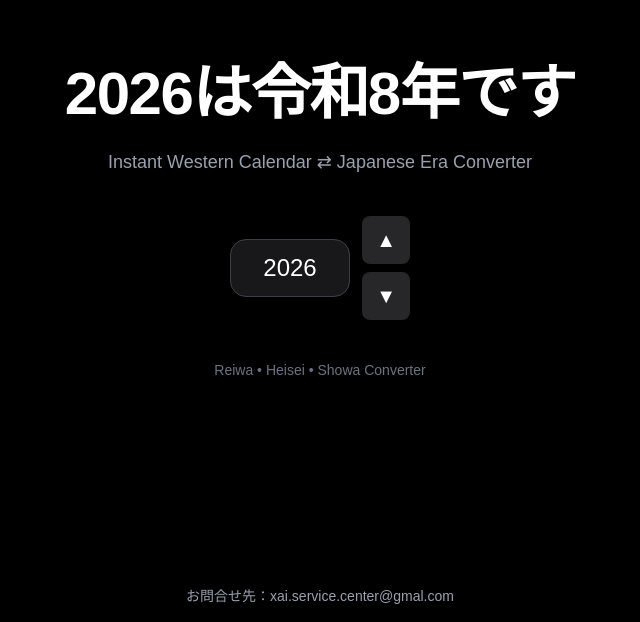
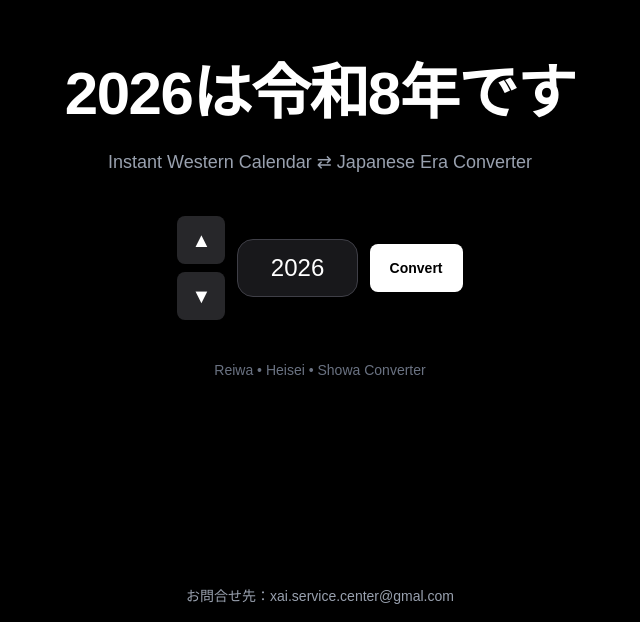
Before and after one commit to xai-smartfuture/reiwa-converter, a Next.js app: page / in a window 1280 px wide. Shown: the part 178-800 px from the top of the page, without its empty margins (320-960 px from the left). Built offline with nearby package versions, Linux system fonts and the light colour scheme.

Commit message:
add covert botton and sitemmap

```diff
--- a/app/page.tsx
+++ b/app/page.tsx
@@ -1,8 +1,10 @@
 'use client'
 
 import { useState } from 'react'
+import { useRouter } from 'next/navigation'
 
 export default function Home() {
+const router = useRouter()
 const [year, setYear] = useState('2026')
 
 const convertYear = (y: number) => {
@@ -21,6 +23,16 @@ return `昭和${y - 1925}年`
 return '対応していません'
 }
 
+const handleSubmit = (event: React.FormEvent<HTMLFormElement>) => {
+event.preventDefault()
+
+if (!year) {
+return
+}
+
+router.push(`/${year}`)
+}
+
 return (
 <main className="relative min-h-screen bg-black text-white flex items-center justify-center px-6">
 	<div className="max-w-2xl w-full text-center">
@@ -32,17 +44,7 @@ return (
 Instant Western Calendar ⇄ Japanese Era Converter
 </p >
 
-			<div className="mx-auto w-max flex items-center gap-3">
-				<input
-					type="text"
-					inputMode="numeric"
-					pattern="[0-9]*"
-					value={year}
-					onChange={(e) => setYear(e.target.value.replace(/\D/g, ''))}
-					className="w-[9ch] bg-zinc-900 border border-zinc-700 rounded-2xl px-4 py-3 text-2xl text-center outline-none focus:border-white transition appearance-none"
-					placeholder="Enter year"
-				/>
-
+			<form onSubmit={handleSubmit} className="mx-auto w-max flex items-center gap-3">
 				<div className="flex flex-col space-y-2">
 					<button
 						type="button"
@@ -62,7 +64,25 @@ Instant Western Calendar ⇄ Japanese Era Converter
 						▼
 					</button>
 				</div>
-			</div>
+
+				<input
+					type="text"
+					inputMode="numeric"
+					enterKeyHint="go"
+					pattern="[0-9]*"
+					value={year}
+					onChange={(e) => setYear(e.target.value.replace(/\D/g, ''))}
+					className="w-[9ch] bg-zinc-900 border border-zinc-700 rounded-2xl px-4 py-3 text-2xl text-center outline-none focus:border-white transition appearance-none"
+					placeholder="Enter year"
+				/>
+
+				<button
+					type="submit"
+					className="h-12 rounded-lg bg-white px-5 text-sm font-semibold text-black transition hover:bg-zinc-200 touch-manipulation"
+				>
+					Convert
+				</button>
+			</form>
 
 		<div className="mt-10 text-gray-500 text-sm">Reiwa • Heisei • Showa Converter</div>
 	</div>
--- /dev/null
+++ b/app/sitemap.ts
@@ -0,0 +1,27 @@
+import type { MetadataRoute } from 'next'
+
+const siteUrl = process.env.NEXT_PUBLIC_SITE_URL || 'https://reiwa-converter.vercel.app'
+const startYear = 1868
+const currentYear = new Date().getFullYear()
+
+export default function sitemap(): MetadataRoute.Sitemap {
+  const years = Array.from(
+    { length: currentYear - startYear + 1 },
+    (_, index) => startYear + index,
+  )
+
+  return [
+    {
+      url: siteUrl,
+      lastModified: new Date(),
+      changeFrequency: 'yearly',
+      priority: 1,
+    },
+    ...years.map((year) => ({
+      url: `${siteUrl}/${year}`,
+      lastModified: new Date(),
+      changeFrequency: 'yearly' as const,
+      priority: 0.8,
+    })),
+  ]
+}
```
